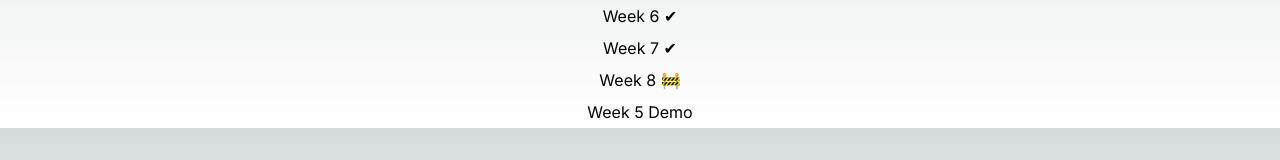
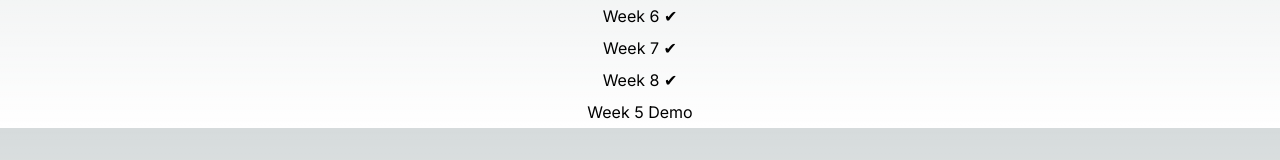
Before and after one commit to Malkos316/cprg306-assignments, a Next.js app: page / in a window 1280 px wide. Shown: the part 316-476 px from the top of the page. Built offline with nearby package versions, Linux system fonts and the light colour scheme.

Commit message:
Update page.js
update page status

```diff
--- a/app/page.js
+++ b/app/page.js
@@ -28,7 +28,7 @@ export default function Page() {
         <Link href="/week7">Week 7 ✔</Link>
       </p>
       <p className="m-1 hover:text-cyan-400" >
-        <Link href="/week8">Week 8 🚧</Link>
+        <Link href="/week8">Week 8 ✔</Link>
       </p>
       <p className="m-1 hover:text-cyan-400" >
         <Link href="/week5Demo">Week 5 Demo</Link>
```
